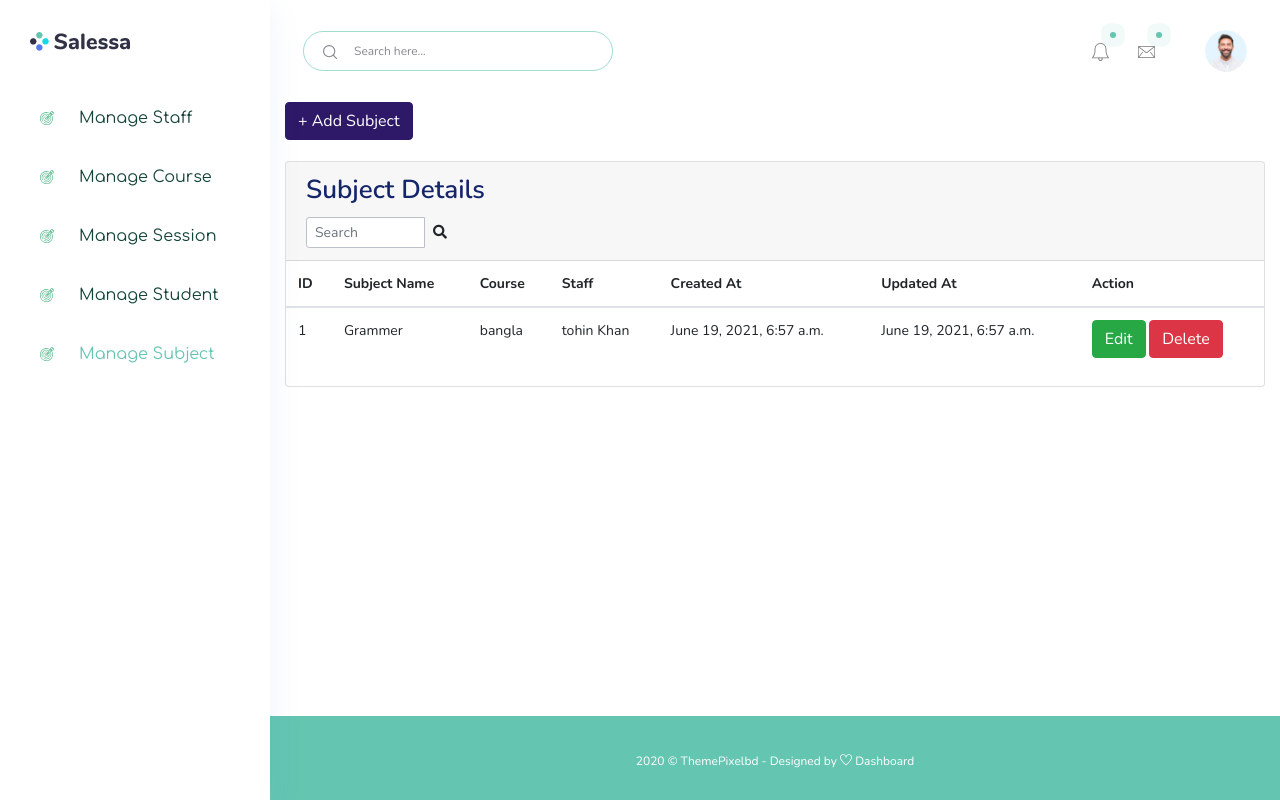
After one commit to asadozzaman/ourschool, a Django app: page /manage_subject/ in a window 1280 px wide. The commit adds this page. Run offline with Django 3.2, Linux system fonts and the light colour scheme; a user stored in the database is signed in; data comes from the database, SQL or seed files in the repository; both versions use the stored data as it was after the commit; some libraries are stand-ins or nearby versions.

```diff
--- a/accounts/HodViews.py
+++ b/accounts/HodViews.py
@@ -433,3 +433,99 @@ def delete_student(request, student_id):
     except:
         messages.error(request, "Failed to Delete Student.")
         return redirect('manage_student')
+
+
+def add_subject(request):
+    courses = Courses.objects.all()
+    staffs = CustomUser.objects.filter(user_type='2')
+    context = {
+        "courses": courses,
+        "staffs": staffs
+    }
+    return render(request, 'hod_template/add_subject_template.html', context)
+
+
+def add_subject_save(request):
+    if request.method != "POST":
+        messages.error(request, "Method Not Allowed!")
+        return redirect('add_subject')
+    else:
+        subject_name = request.POST.get('subject')
+
+        course_id = request.POST.get('course')
+        course = Courses.objects.get(id=course_id)
+
+        staff_id = request.POST.get('staff')
+        staff = CustomUser.objects.get(id=staff_id)
+
+        try:
+            subject = Subjects(subject_name=subject_name, course_id=course, staff_id=staff)
+            subject.save()
+            messages.success(request, "Subject Added Successfully!")
+            return redirect('add_subject')
+        except:
+            messages.error(request, "Failed to Add Subject!")
+            return redirect('add_subject')
+
+
+def manage_subject(request):
+    subjects = Subjects.objects.all()
+    context = {
+        "subjects": subjects
+    }
+    return render(request, 'hod_template/manage_subject_template.html', context)
+
+
+def edit_subject(request, subject_id):
+    subject = Subjects.objects.get(id=subject_id)
+    courses = Courses.objects.all()
+    staffs = CustomUser.objects.filter(user_type='2')
+    context = {
+        "subject": subject,
+        "courses": courses,
+        "staffs": staffs,
+        "id": subject_id
+    }
+    return render(request, 'hod_template/edit_subject_template.html', context)
+
+
+def edit_subject_save(request):
+    if request.method != "POST":
+        HttpResponse("Invalid Method.")
+    else:
+        subject_id = request.POST.get('subject_id')
+        subject_name = request.POST.get('subject')
+        course_id = request.POST.get('course')
+        staff_id = request.POST.get('staff')
+
+        try:
+            subject = Subjects.objects.get(id=subject_id)
+            subject.subject_name = subject_name
+
+            course = Courses.objects.get(id=course_id)
+            subject.course_id = course
+
+            staff = CustomUser.objects.get(id=staff_id)
+            subject.staff_id = staff
+
+            subject.save()
+
+            messages.success(request, "Subject Updated Successfully.")
+            # return redirect('/edit_subject/'+subject_id)
+            return HttpResponseRedirect(reverse("edit_subject", kwargs={"subject_id": subject_id}))
+
+        except:
+            messages.error(request, "Failed to Update Subject.")
+            return HttpResponseRedirect(reverse("edit_subject", kwargs={"subject_id": subject_id}))
+            # return redirect('/edit_subject/'+subject_id)
+
+
+def delete_subject(request, subject_id):
+    subject = Subjects.objects.get(id=subject_id)
+    try:
+        subject.delete()
+        messages.success(request, "Subject Deleted Successfully.")
+        return redirect('manage_subject')
+    except:
+        messages.error(request, "Failed to Delete Subject.")
+        return redirect('manage_subject')
--- a/accounts/urls.py
+++ b/accounts/urls.py
@@ -39,6 +39,13 @@ urlpatterns = [
     path('manage_student/', HodViews.manage_student, name="manage_student"),
     path('delete_student/<student_id>/', HodViews.delete_student, name="delete_student"),
 
+    path('add_subject/', HodViews.add_subject, name="add_subject"),
+    path('add_subject_save/', HodViews.add_subject_save, name="add_subject_save"),
+    path('manage_subject/', HodViews.manage_subject, name="manage_subject"),
+    path('edit_subject/<subject_id>/', HodViews.edit_subject, name="edit_subject"),
+    path('edit_subject_save/', HodViews.edit_subject_save, name="edit_subject_save"),
+    path('delete_subject/<subject_id>/', HodViews.delete_subject, name="delete_subject"),
+
 
     path('my/', views.my, name="my"),
 ]
--- /dev/null
+++ b/templates/hod_template/manage_subject_template.html
@@ -0,0 +1,100 @@
+{% extends 'hod_template/base_template.html' %}
+
+{% block page_title %}
+    Manage Subjects
+{% endblock page_title %}
+
+{% block main_content %}
+
+{% load static %}
+
+<section class="content">
+        <div class="container-fluid">
+
+            <a class="btn btn-primary" href="{% url 'add_subject' %}" role="button">+ Add Subject</a> <br/>&nbsp;
+
+            {% if messages %}
+                                <div class="form-group">
+                                <div class="col-12">
+                                    {% for message in messages %}
+                                    {% if message.tags == "error" %}
+                                        <div class="alert alert-danger alert-dismissible fade show" role="alert" style="margin-top: 10px;">
+                                        {{ message }}
+                                        <button type="button" class="close" data-dismiss="alert" aria-label="Close">
+                                            <span aria-hidden="true">&times;</span>
+                                        </button>
+                                        </div>
+                                    {% elif message.tags == "success" %}
+                                        <div class="alert alert-success alert-dismissible fade show" role="alert" style="margin-top: 10px;">
+                                        {{ message }}
+                                        <button type="button" class="close" data-dismiss="alert" aria-label="Close">
+                                            <span aria-hidden="true">&times;</span>
+                                        </button>
+                                        </div>
+                                    {% endif %}
+                                    {% endfor %}
+                                </div>
+                                </div>
+                                {% endif %}
+
+            <div class="row">
+                <div class="col-md-12">
+                    <!-- general form elements -->
+                    <div class="card">
+                        <div class="card-header">
+                            <h3 class="card-title">Subject Details</h3>
+
+                            <div class="card-tools">
+                            <div class="input-group input-group-sm" style="width: 150px;">
+                                <input type="text" name="table_search" class="form-control float-right" placeholder="Search">
+
+                                <div class="input-group-append">
+                                <button type="submit" class="btn btn-default"><i class="fas fa-search"></i></button>
+                                </div>
+                            </div>
+                            </div>
+                        </div>
+                        <!-- /.card-header -->
+                        <div class="card-body table-responsive p-0">
+                            <table class="table table-hover text-nowrap">
+                            <thead>
+                                <tr>
+                                <th>ID</th>
+                                <th>Subject Name</th>
+                                <th>Course</th>
+                                <th>Staff</th>
+                                <th>Created At</th>
+                                <th>Updated At</th>
+                                <th>Action</th>
+                                </tr>
+                            </thead>
+                            <tbody>
+                                {% for subject in subjects %}
+                                <tr>
+                                <td>{{ subject.id }}</td>
+                                <td>{{ subject.subject_name }}</td>
+                                <td>{{ subject.course_id.course_name }}</td>
+                                <td>{{ subject.staff_id.first_name }} {{ subject.staff_id.last_name }}</td>
+                                <td>{{ subject.created_at }}</td>
+                                <td>{{ subject.updated_at }}</td>
+                                <td>
+                                    <a href="{% url 'edit_subject' subject.id %}" class="btn btn-success">Edit</a>
+                                    <a href="{% url 'delete_subject' subject.id %}" class="btn btn-danger">Delete</a>
+                                </td>
+                                </tr>
+                                {% endfor %}
+
+                            </tbody>
+                            </table>
+                        </div>
+                        <!-- /.card-body -->
+                        </div>
+                    <!-- /.card -->
+
+                </div>
+            </div>
+
+        </div><!-- /.container-fluid -->
+      </section>
+
+  {% endblock main_content %}
--- a/templates/hod_template/sidebar.html
+++ b/templates/hod_template/sidebar.html
@@ -42,81 +42,17 @@
                 <span>Manage Student</span>
             </a>
         </li>
-        <li class="mm-active">
-            <a class="has-arrow" href="#" aria-expanded="false">
+          <li class="">
+            <a href="{% url 'manage_subject' %}" aria-expanded="false">
                 <div class="icon_menu">
-                    <img src="{% static 'img/menu-icon/dashboard.svg' %}" alt="">
+                    <img src="{% static 'img/menu-icon/5.svg' %}" alt="">
                 </div>
-                <span>Dashboard</span>
+                <span>Manage Subject</span>
             </a>
-            <ul>
-                <li><a class="active" href="index-2.html">Marketing</a></li>
-                <li><a href="index_2.html">Default</a></li>
-                <li><a href="index_3.html">Dark Menu</a></li>
-            </ul>
-        </li>
-        <li class="">
-            <a class="has-arrow" href="#" aria-expanded="false">
-                <div class="icon_menu">
-                    <img src="{% static 'img/menu-icon/2.svg' %}" alt="">
-                </div>
-                <span>Apps</span>
-            </a>
-            <ul>
-                <li><a href="editor.html">editor</a></li>
-                <li><a href="mail_box.html">Mail Box</a></li>
-                <li><a href="chat.html">Chat</a></li>
-                <li><a href="faq.html">FAQ</a></li>
-            </ul>
         </li>
 
 
 
-        <li class="">
-            <a class="has-arrow" href="#" aria-expanded="false">
-
-                <div class="icon_menu">
-                    <img src="{% static 'img/menu-icon/8.svg' %}" alt="">
-                </div>
-                <span>Products</span>
-            </a>
-            <ul>
-                <li><a href="Products.html">Products</a></li>
-                <li><a href="Product_Details.html">Product Details</a></li>
-                <li><a href="Cart.html">Cart</a></li>
-                <li><a href="Checkout.html">Checkout</a></li>
-            </ul>
-        </li>
-        <li class="">
-            <a class="has-arrow" href="#" aria-expanded="false">
-                <div class="icon_menu">
-                    <img src="{% static 'img/menu-icon/8.svg' %}" alt="">
-                </div>
-                <span>Icons</span>
-            </a>
-            <ul>
-                <li><a href="Fontawesome_Icon.html">Fontawesome Icon</a></li>
-                <li><a href="themefy_icon.html">themefy icon</a></li>
-            </ul>
-        </li>
-
-        <li class="">
-            <a class="has-arrow" href="#" aria-expanded="false">
-
-                <div class="icon_menu">
-                    <img src="{% static 'img/menu-icon/16.svg' %}" alt="">
-                </div>
-                <span>Pages</span>
-            </a>
-            <ul>
-                <li><a href="login.html">Login</a></li>
-                <li><a href="resister.html">Register</a></li>
-                <li><a href="error_400.html">Error 404</a></li>
-                <li><a href="error_500.html">Error 500</a></li>
-                <li><a href="forgot_pass.html">Forgot Password</a></li>
-                <li><a href="gallery.html">Gallery</a></li>
-            </ul>
-        </li>
 
     </ul>
 </nav>
```
Also changed, not shown: templates/hod_template/add_subject_template.html (added, +93 -0 lines), db.sqlite3.
